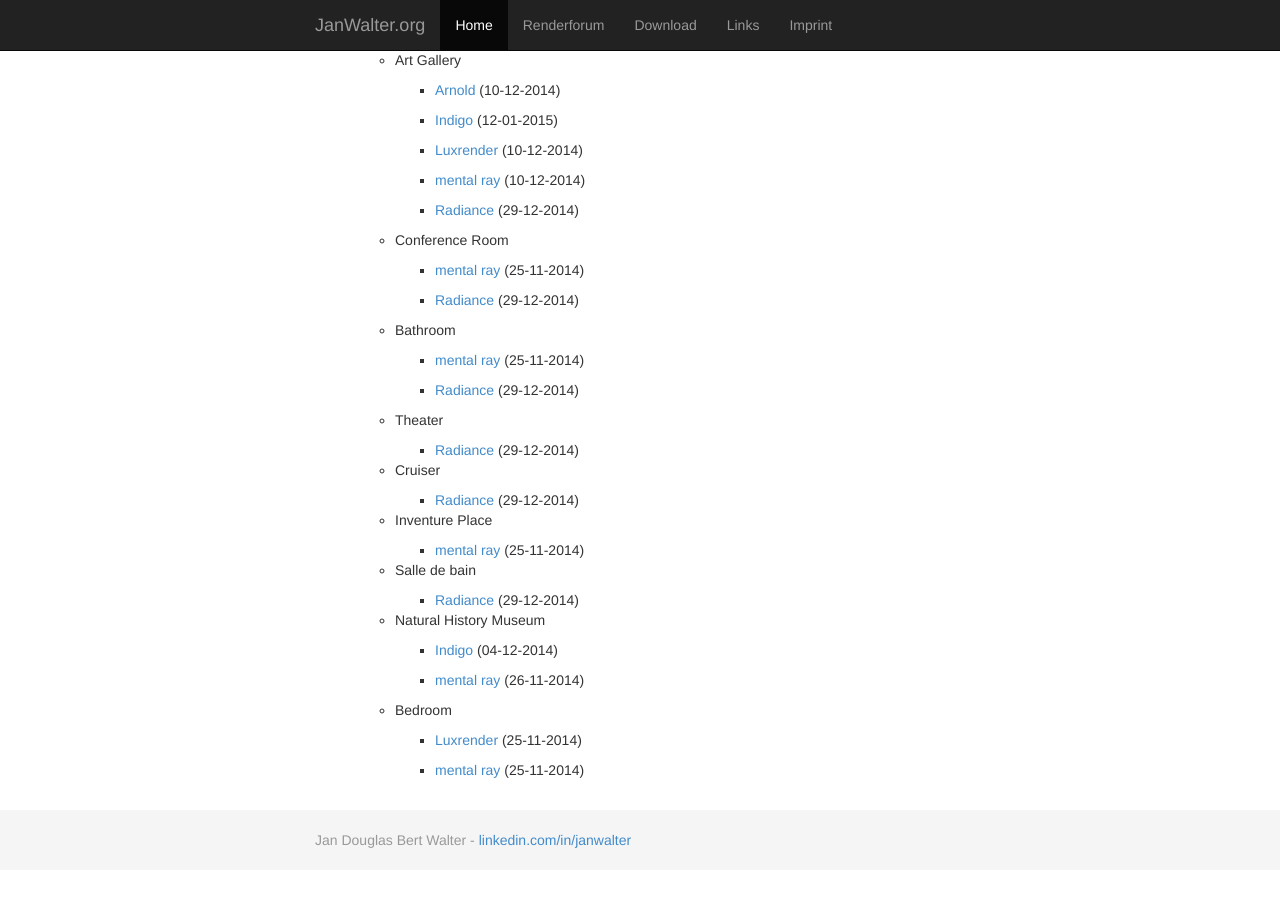
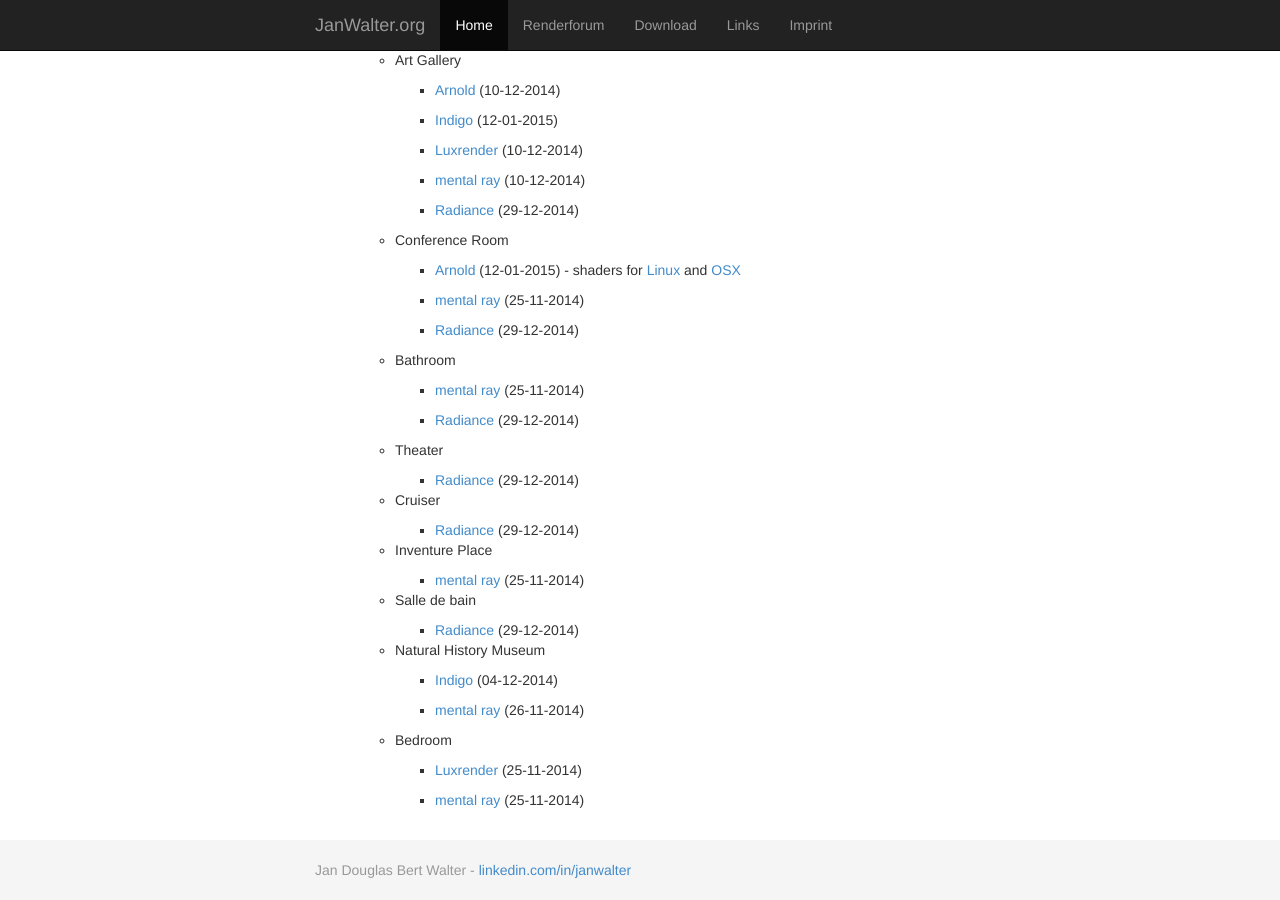
Before and after one commit to wahn/jan_walter_org, a Jekyll site: the page built from download/index.md, in a window 1280 px wide and 900 px high, scrolled down 660 px. Built offline with Jekyll 4.4.1, drawn with Linux system fonts in a browser that asks for light colours; Markdown is read by kramdown in place of the engine named in the settings; before the commit the page ends 1530 px from its top, so only the background shows below that.

Commit message:
Download link for the conference room scene in Arnold file format (with shaders).

```diff
--- a/download/index.md
+++ b/download/index.md
@@ -65,6 +65,12 @@
 
     - Conference Room
 
+        + [Arnold](https://www.janwalter.org/Download/Scenes/conference_room_ass.tar.gz)
+        (12-01-2015) - shaders for
+        [Linux]((https://www.janwalter.org/Download/Scenes/rad_shaders_linux_arnold_4.2.2.0.tar.gz))
+        and
+        [OSX](https://www.janwalter.org/Download/Scenes/rad_shaders_macosx_arnold_4.2.2.0.tar.gz)
+
         + [mental ray](https://www.janwalter.org/Download/Scenes/conference_room_mi.tar.gz) (25-11-2014)
 
         + [Radiance](https://www.janwalter.org/Download/Scenes/conference_room_rad.tar.gz) (29-12-2014)
```
